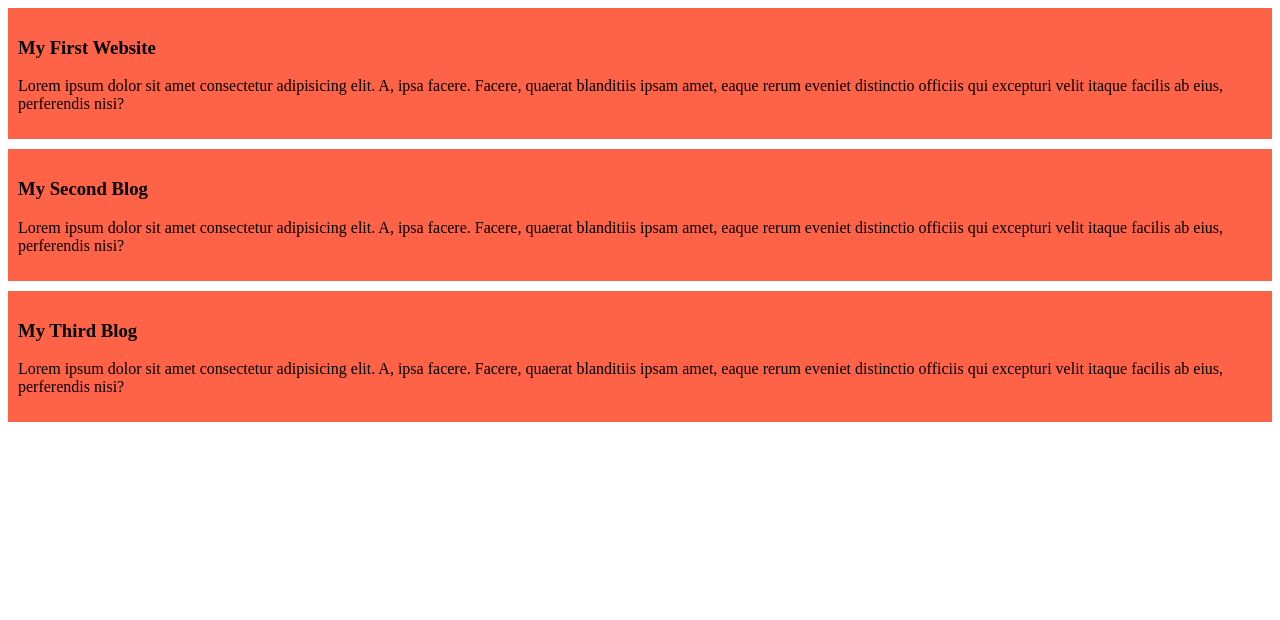
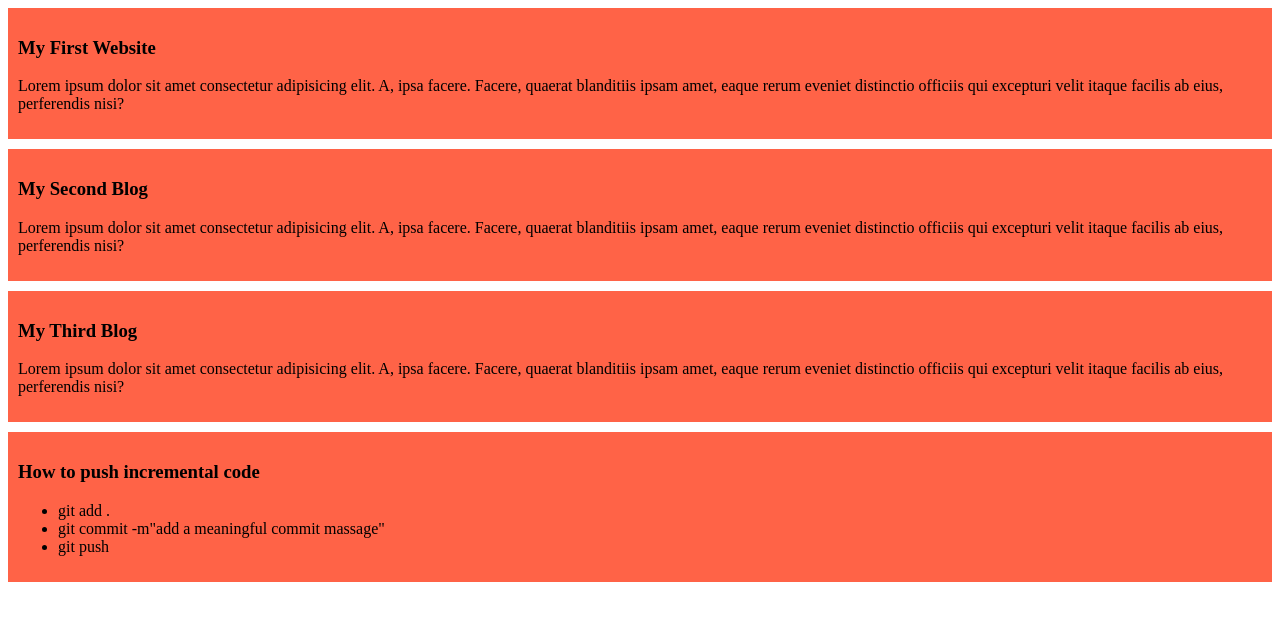
Before and after one commit to arifulislam03442/my-simple-website, a plain HTML site: page index.html in a window 1280 px wide. Drawn offline with Linux system fonts and the light colour scheme.

Commit message:
added a list to push code

```diff
--- a/index.html
+++ b/index.html
@@ -19,5 +19,13 @@
          <h3>My Third Blog</h3>
          <p>Lorem ipsum dolor sit amet consectetur adipisicing elit. A, ipsa facere. Facere, quaerat blanditiis ipsam amet, eaque rerum eveniet distinctio officiis qui excepturi velit itaque facilis ab eius, perferendis nisi?</p>
         </div>
+        <div>
+            <h3>How to push incremental code</h3>
+            <ul>
+                <li>git add .</li>
+                <li>git commit -m"add a meaningful commit massage"</li>
+                <li>git push</li>
+            </ul>
+        </div>
 </body>
 </html>
```
